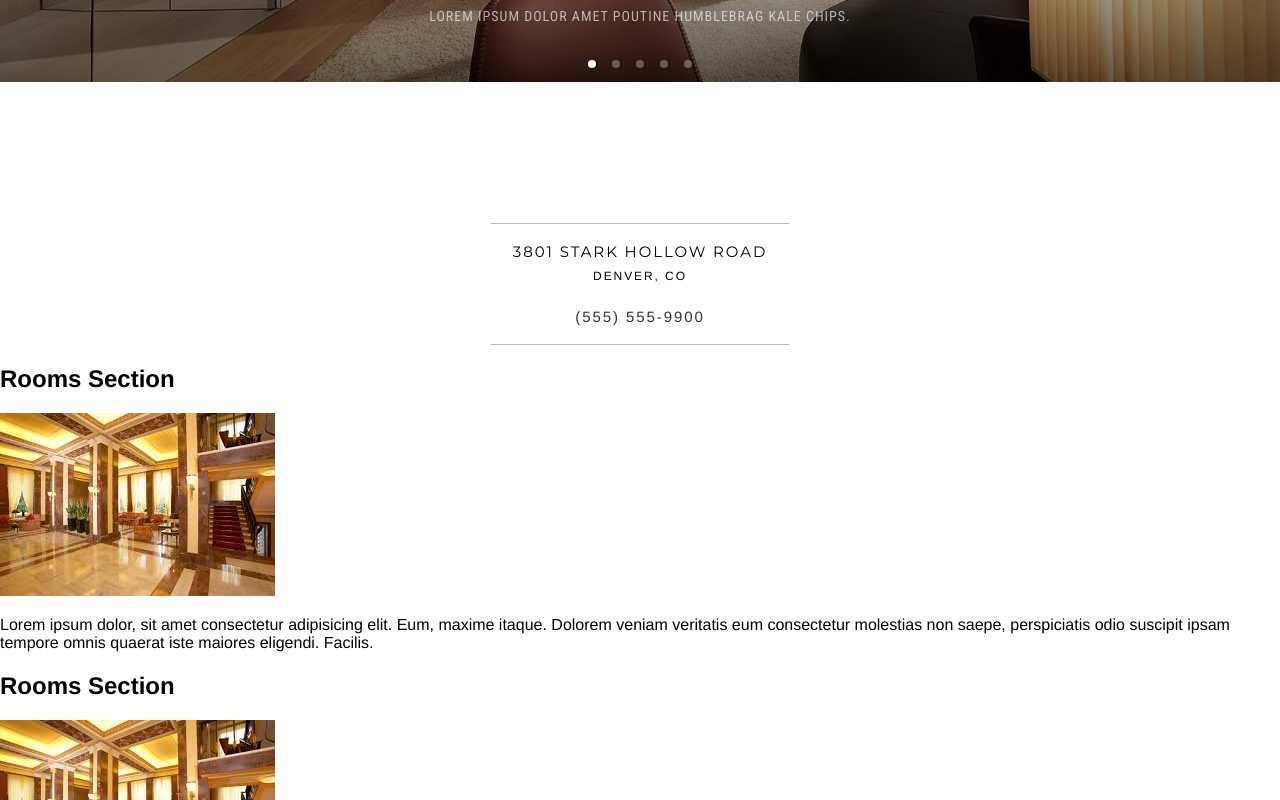
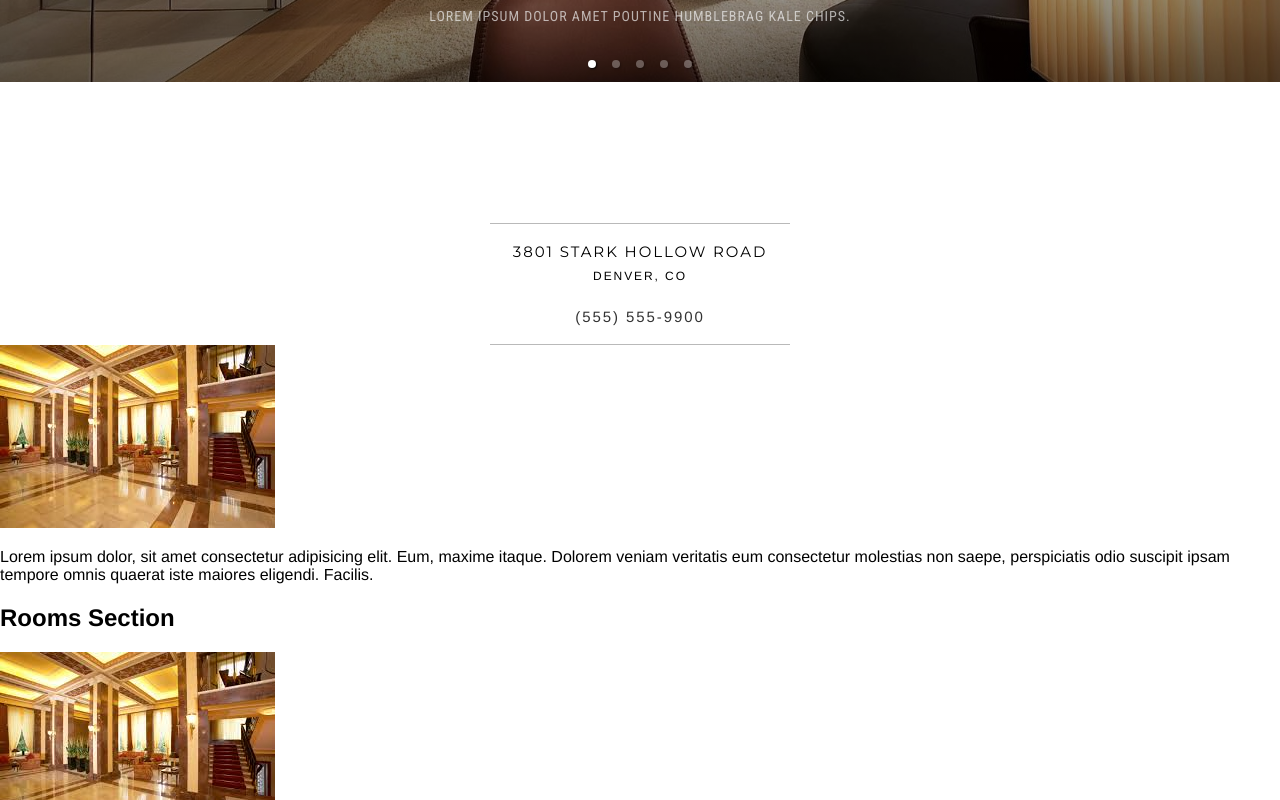
Before and after one commit to Gabewest1/hotel, a React (Create React App) app: page / in a window 1280 px wide. Shown: the part 518-1318 px from the top of the page. Built offline with nearby package versions, Linux system fonts and the light colour scheme; a web font is replaced by a local one.

Commit message:
Created a <RoomView/> component inside the <RoomsSection/>.

```diff
--- a/src/pages/Home/RoomsSection.js
+++ b/src/pages/Home/RoomsSection.js
@@ -5,13 +5,7 @@ export default class RoomsSection extends React.Component {
     render() {
         return (
             <RoomsSectionView { ...this.props }>
-                <Title>Rooms Section</Title>
-                <ImageContainer>
-                    <Image src="/assets/images/filler.jpg"/>
-                </ImageContainer>
-                <Description>
-                    Lorem ipsum dolor, sit amet consectetur adipisicing elit. Eum, maxime itaque. Dolorem veniam veritatis eum consectetur molestias non saepe, perspiciatis odio suscipit ipsam tempore omnis quaerat iste maiores eligendi. Facilis.
-                </Description>
+                <RoomView src="/assets/images/filler.jpg" />
           </RoomsSectionView>
         )
     }
@@ -24,6 +18,20 @@ const Description = styled.p`
 `
 const Image = styled.img``
 const ImageContainer = styled.div``
+const Room = styled.div`
+
+`
+
+const RoomView = props => (
+    <Room>
+        <ImageContainer>
+            <Image src={ props.src } />
+        </ImageContainer>
+        <Description>
+            Lorem ipsum dolor, sit amet consectetur adipisicing elit. Eum, maxime itaque. Dolorem veniam veritatis eum consectetur molestias non saepe, perspiciatis odio suscipit ipsam tempore omnis quaerat iste maiores eligendi. Facilis.
+        </Description>
+    </Room>
+)
 const RoomsSectionView = styled.section`
 
 `
```
